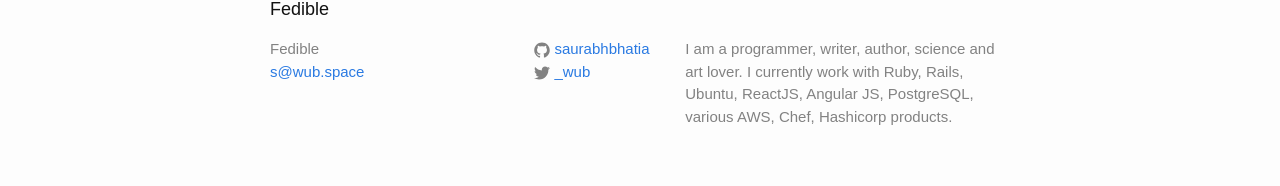
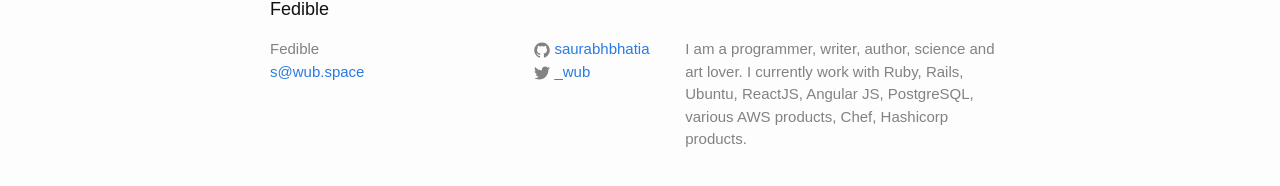
Before and after one commit to saurabhbhatia/fedible, a Jekyll site: the page built from index.html, in a window 1280 px wide. Shown: the part 331-517 px from the top of the page. Built offline with Jekyll 4.4.1, drawn with Linux system fonts in a browser that asks for light colours; some web fonts are replaced.

Commit message:
update config

```diff
--- a/_config.yml
+++ b/_config.yml
@@ -17,7 +17,7 @@ title: Fedible
 email: s@wub.space
 description: > # this means to ignore newlines until "baseurl:"
   I am a programmer, writer, author, science and art lover. I currently work with Ruby, Rails,
-  Ubuntu, ReactJS, Angular JS, PostgreSQL, various AWS, Chef, Hashicorp products.
+  Ubuntu, ReactJS, Angular JS, PostgreSQL, various AWS products, Chef, Hashicorp products.
 baseurl: "/fedible" # the subpath of your site, e.g. /blog
 url: "https://saurabhbhatia.github.io" # the base hostname & protocol for your site
 twitter_username: _wub
```
